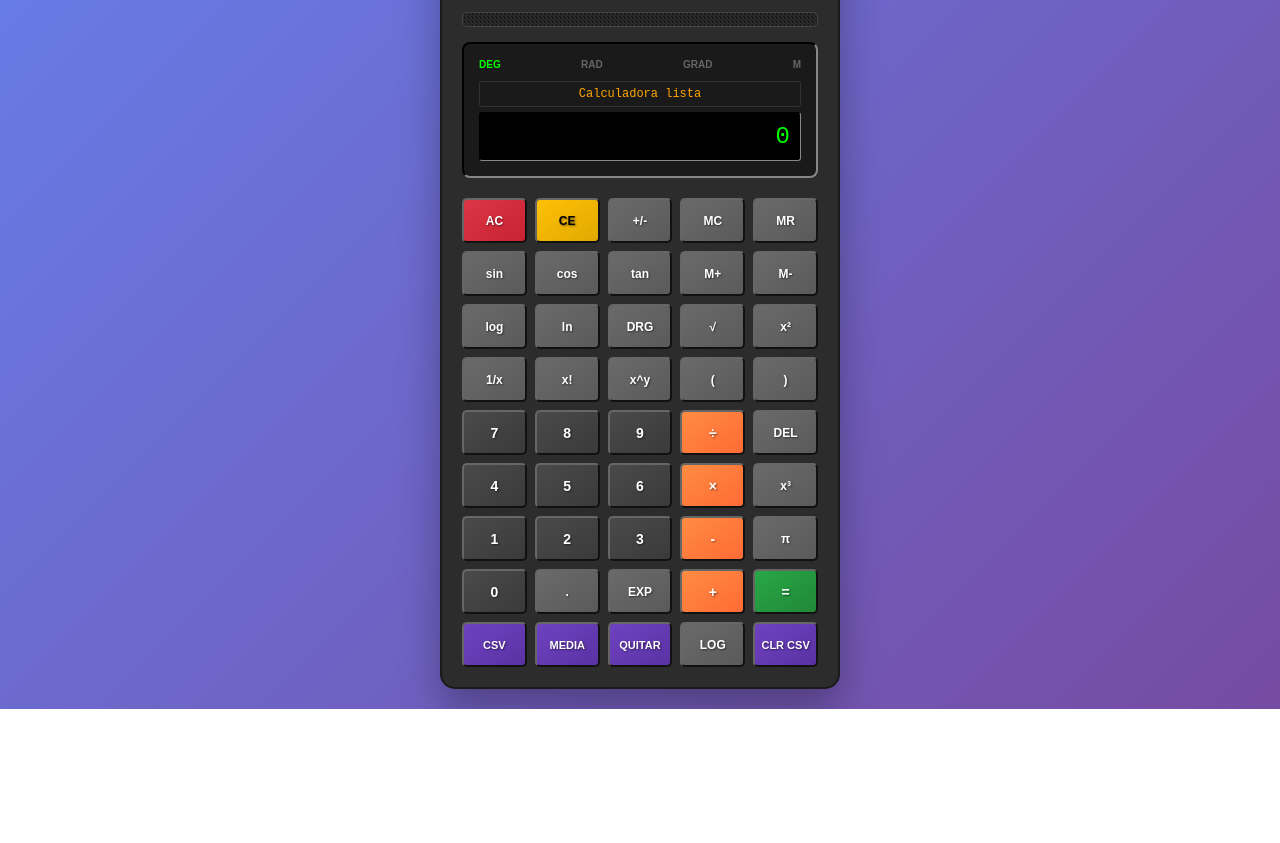
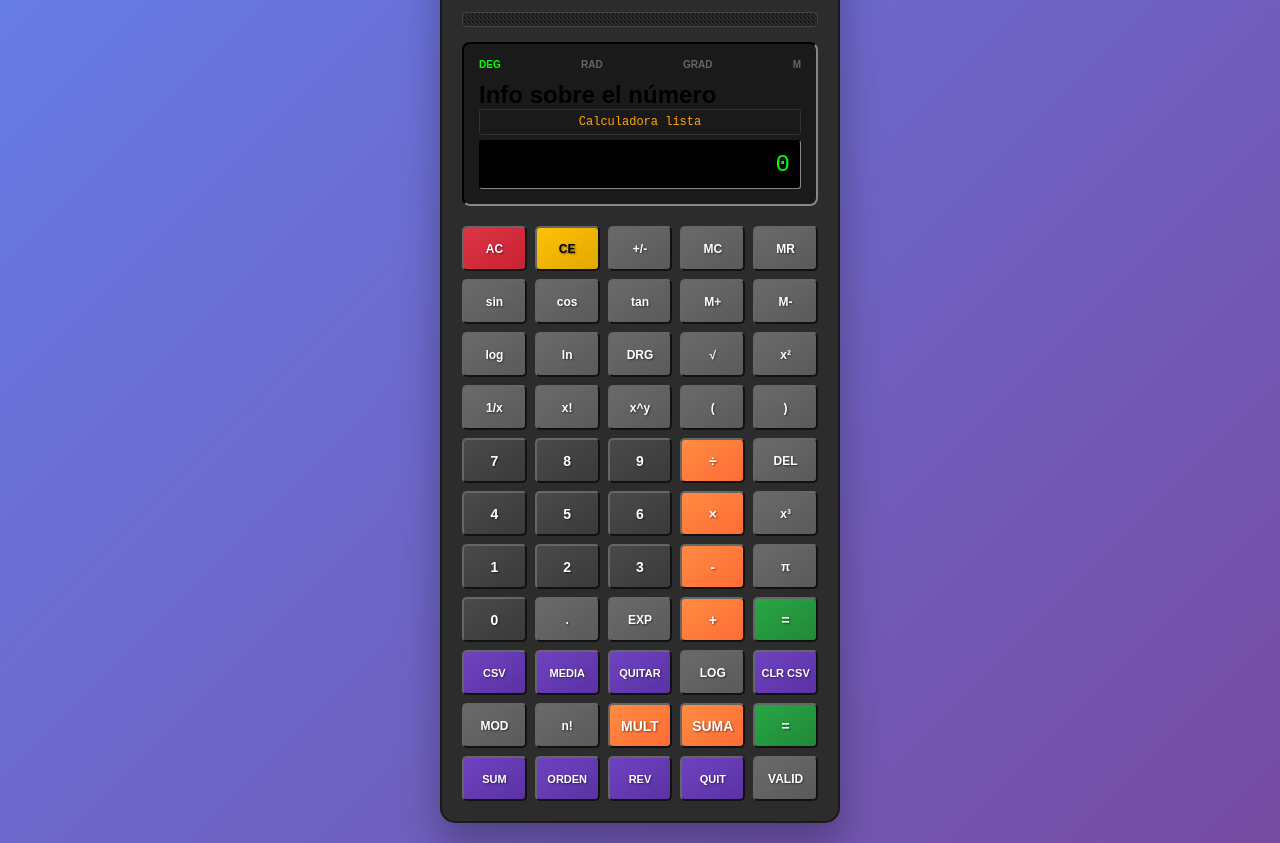
Before and after one commit to hugorollan/Casio-FX-, a plain HTML site: page index.html in a window 1280 px wide. Shown: the part 115-958 px from the top of the page. Before the commit the page ends 824 px from the top, so only its background shows below. Drawn offline with Linux system fonts and the light colour scheme.

Commit message:
Update index.html

```diff
--- a/index.html
+++ b/index.html
@@ -27,6 +27,7 @@
                     <span id="grad-indicator" class="mode-indicator">GRAD</span>
                     <span id="m-indicator" class="mode-indicator">M</span>
                 </div>
+                <h2 id="info" class="grande" title="Info sobre el número">Info sobre el número</h2>
                 <div class="info-display" id="info-display">Calculadora lista</div>
                 <div class="main-display" id="display">0</div>
             </div>
@@ -96,6 +97,20 @@
             <button class="btn csv" onclick="removeCSVElement()">QUITAR</button>
             <button class="btn function" onclick="downloadErrorLog()">LOG</button>
             <button class="btn csv" onclick="clearCSV()">CLR CSV</button>
+
+            <!-- Row 10 - New Unitary and Binary Operations -->
+            <button class="btn function" id="modulo" onclick="mod()">MOD</button>
+            <button class="btn function" id="factorial" onclick="fact()">n!</button>
+            <button class="btn operator" id="multiplicacion" onclick="setOperation('×')">MULT</button>
+            <button class="btn operator" id="suma" onclick="setOperation('+')">SUMA</button>
+            <button class="btn equals" id="igual" onclick="eq()">=</button>
+
+            <!-- Row 11 - New CSV Operations -->
+            <button class="btn csv" onclick="sumatorio()">SUM</button>
+            <button class="btn csv" onclick="ordenar()">ORDEN</button>
+            <button class="btn csv" onclick="revertir()">REV</button>
+            <button class="btn csv" onclick="quitar()">QUIT</button>
+            <button class="btn function" onclick="validar()">VALID</button>
         </div>
 
         <!-- CSV Input Area (hidden by default) -->
```
